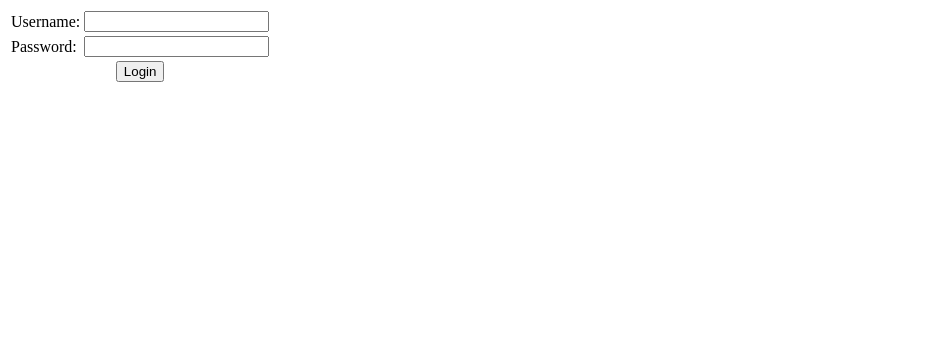
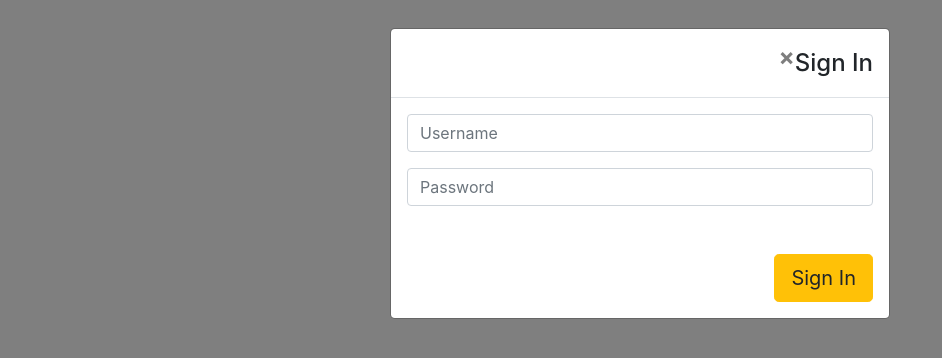
Before and after one commit to chaitanya-baraskar/jaguar-roar, a PHP site: page /login.php in a window 1280 px wide. Shown: the top 358 px of the page, without its empty margins (0-942 px from the left). Run offline with PHP 8.4, Linux system fonts and the light colour scheme; some libraries are stand-ins or nearby versions.

Commit message:
added new login page, using slightly different tables

```diff
--- a/common_functions.php
+++ b/common_functions.php
@@ -6,7 +6,7 @@ function add_post($userid,$body){
     return;
   }
 
-  $sql = "insert into roars (user_id, body, timestamp) values ($userid, '". mysql_real_escape_string($body). "',now())";
+  $sql = "insert into roars (users_id, body, timestamp) values ($userid, '". mysql_real_escape_string($body). "',now())";
   $result = mysql_query($sql);
   if (!$result)
     die(mysql_error());
@@ -15,12 +15,14 @@ function add_post($userid,$body){
 function show_posts($userid){
   $posts = array();
 
-  $sql = "select body, timestamp from roars where user_id = '$userid' order by timestamp desc";
+  //$sql = "select body, timestamp from roars where users_id = '$userid' order by timestamp desc";
+  $sql ="select users.id, users.username, roars.body, roars.timestamp from users, roars
+         where users.id = roars.users_id and users.id = '$userid' order by roars.timestamp desc";
   $result = mysql_query($sql);
 
   while($data = mysql_fetch_object($result)){
     $posts[] = array( 'timestamp' => $data->timestamp,
-		      'username' => get_username($userid),
+		      'username' => $data->username,
 		      'body' => $data->body
 		      );
   }
--- a/index.php
+++ b/index.php
@@ -36,7 +36,7 @@ if (count($roars)){
 ?>
 <table border='1' cellspacing='0' cellpadding='5' width='500'>
 <?php
-    foreach ($roarss as $key => $list){
+    foreach ($roars as $key => $list){
     echo "<tr valign='top'>\n";
     echo "<td>".$list['username'] ."</td>\n";
     echo "<td>".$list['body'] ."<br/>\n";
--- a/login.php
+++ b/login.php
@@ -2,25 +2,39 @@
 session_start();
 include_once("connection.php");
 include_once("common_functions.php");
+$page = $_SERVER['PHP_SELF'];
+//session_unset();
+if (isset($_SESSION['userid'])){unset($_SESSION['userid']);}
+if (isset($_SESSION['username'])){unset($_SESSION['username']);}
+if (isset($_SESSION['password'])){unset($_SESSION['password']);}
 
-session_unset();
 
 show_login();
+
 //has form been submitted
 if (isset($_POST['login'])) {
 
-  if(!$_POST['username'] | !$_POST['password']) {
-    die('Fill in the fields...');
-  }
 
+  if(!$_POST['username'] or !$_POST['password']) {
+      $_SESSION['message']="Fill in the Fields...";
+      header("Location: ".$_SERVER['PHP_SELF']."");
+      exit();
+}
+  // die("Nooo");
   $user_exist = user_exist($_POST['username']);
 
   if ($user_exist == 0) {
-    die('That user does not exist in our database. <a href=registration.php>Click Here to Register</a>');
+    $_SESSION['message']= "That user does not exist in our database. <a href=registration.php>Click Here to Register</a>";
+    header("Location: ".$_SERVER['PHP_SELF']."");
+    exit();
   }
 
+
   if (check_password($_POST['username'], $_POST['password'])==0){
-    die("Bad Password!");
+    //die("Bad Password!");
+    $_SESSION['message']="Bad Password";
+    header("Location: ".$_SERVER['PHP_SELF']."");
+    exit();
   }
   else
   {
@@ -34,38 +48,75 @@ if (isset($_POST['login'])) {
 
       header("Location: index.php");
 
-   }
-
+  }
 
 
 }
 
 function show_login(){
 ?>
-<html>
 
- <form action="<?php echo $_SERVER['PHP_SELF']; ?>" method="post">
+<!doctype html>
 
- <table border="0">
+    <head>
+      <meta charset="utf-8">
+      <meta http-equiv="X-UA-Compatible" content="IE=edge,chrome=1">
+      <title>Itty Bitty Kitty</title>
+      <meta name="viewport" content="width=device-width,initial-scale=1">
+      <link rel="stylesheet" href="css/bootstrap.css" media="screen">
+      <link rel="stylesheet" href="css/custom.css">
+      <script src="js/jquery-2.0.3.min.js"></script>
+      <script src="js/bootstrap.js"></script>
 
- <tr><td>Username:</td><td>
+    </head>
 
- <input type="text" name="username" maxlength="60">
+    <body>
+<script type="text/javascript">
+	 $(document).ready(function(){
+	     $('#myModal').modal('show');
+	   });
+</script>
 
- </td></tr>
+    <!--     <div id="imagecover" onclick="$('#myModal').modal('show');"></div>-->
+       <a href="#myModal" data-toggle="modal"> <div id="imagecover" style="z-index: 1;" ></div></a>
+
+       <!-- Modal -->
+  <div class="modal fade" id="myModal" tabindex="-1" role="dialog" data-backdrop="static" data-keyboard="false" aria-labelledby="myModalLabel" aria-hidden="true" style="overflow: hidden;">
+    <div class="modal-dialog">
+      <div class="modal-content">
+        <div class="modal-header">
+    <button type="button" class="close" data-dismiss="modal" aria-hidden="true">&times;</button>
+          <h4 class="modal-title">Sign In</h4>
+        </div>
+        <div class="modal-body">
+          <form class="form-horizontal" role="form" action="<?php echo $_SERVER['PHP_SELF']; ?>" method="post">
+            <div class="form-group">
+                <label for="username" class="sr-only" >Username</label>
+                <input type="text" class="form-control" name="username" id="username" placeholder="Username">
+            </div>
+            <div class="form-group">
+                <label for="password" class="sr-only">Password</label>
+                <input type="password" class="form-control" name="password" id="password" placeholder="Password">
+		<?php
+
+					if (isset($_SESSION['message'])){
+					  echo "<br \><b>". $_SESSION['message']."</b>";
+					  unset($_SESSION['message']);
+					}
+                ?>
+            </div>
+       <!-- </form>-->
+        </div>
+        <div class="modal-footer" style="border-style: none;">
+          <button type="submit" name="login" class="btn btn-warning btn-lg">Sign In</button>
+        </div>
+</form>
+      </div><!-- /.modal-content -->
+    </div><!-- /.modal-dialog -->
+  </div><!-- /.modal -->
 
 
-    <tr><td>Password:</td><td>
-
- <input type="password" name="password" maxlength="30">
-
- </td></tr>
-
-
- <tr><th colspan=3><input type="submit" name="login"
-value="Login"></th></tr> </table>
-
- </form>
+</body>
 </html>
 
 
```
